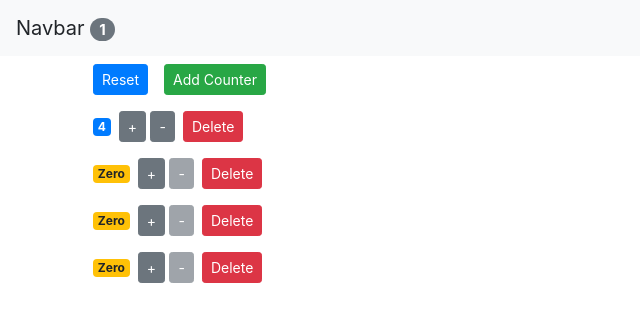
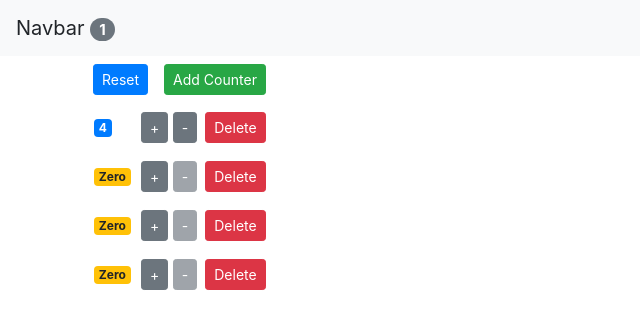
Before and after one commit to Pupperoni/counter-app, a React (Create React App) app: page / in a window 1280 px wide. Shown: the top 328 px of the page, without its empty margins (0-640 px from the left). Built offline with nearby package versions, Linux system fonts and the light colour scheme.

Commit message:
Align counter buttons

```diff
--- a/src/components/counter.jsx
+++ b/src/components/counter.jsx
@@ -5,10 +5,17 @@ class Counter extends Component {
 
   componentWillUnmount() {}
 
+  tdStyles = {
+    width: "55px"
+  };
+
   render() {
     return (
-      <div>
+      <React.Fragment>
+        <td style={this.tdStyles}>
           <span className={this.getBadgeClasses()}>{this.formatCount()}</span>
+        </td>
+        <td>
           <button
             onClick={() => this.props.onIncrement(this.props.counter)}
             className="btn btn-secondary btn-sm"
@@ -28,7 +35,8 @@ class Counter extends Component {
           >
             Delete
           </button>
-      </div>
+        </td>
+      </React.Fragment>
     );
   }
 
--- a/src/components/counters.jsx
+++ b/src/components/counters.jsx
@@ -19,7 +19,9 @@ class Counters extends Component {
         <button onClick={onAddCounter} className="btn btn-success btn-sm m-2">
           Add Counter
         </button>
+        <table>
           {counters.map(counter => (
+            <tr>
               <Counter
                 key={counter.id}
                 onDelete={onDelete}
@@ -27,7 +29,9 @@ class Counters extends Component {
                 onDecrement={onDecrement}
                 counter={counter}
               />
+            </tr>
           ))}
+        </table>
       </div>
     );
   }
```
Lines whose indentation alone changed are shown as unchanged.
